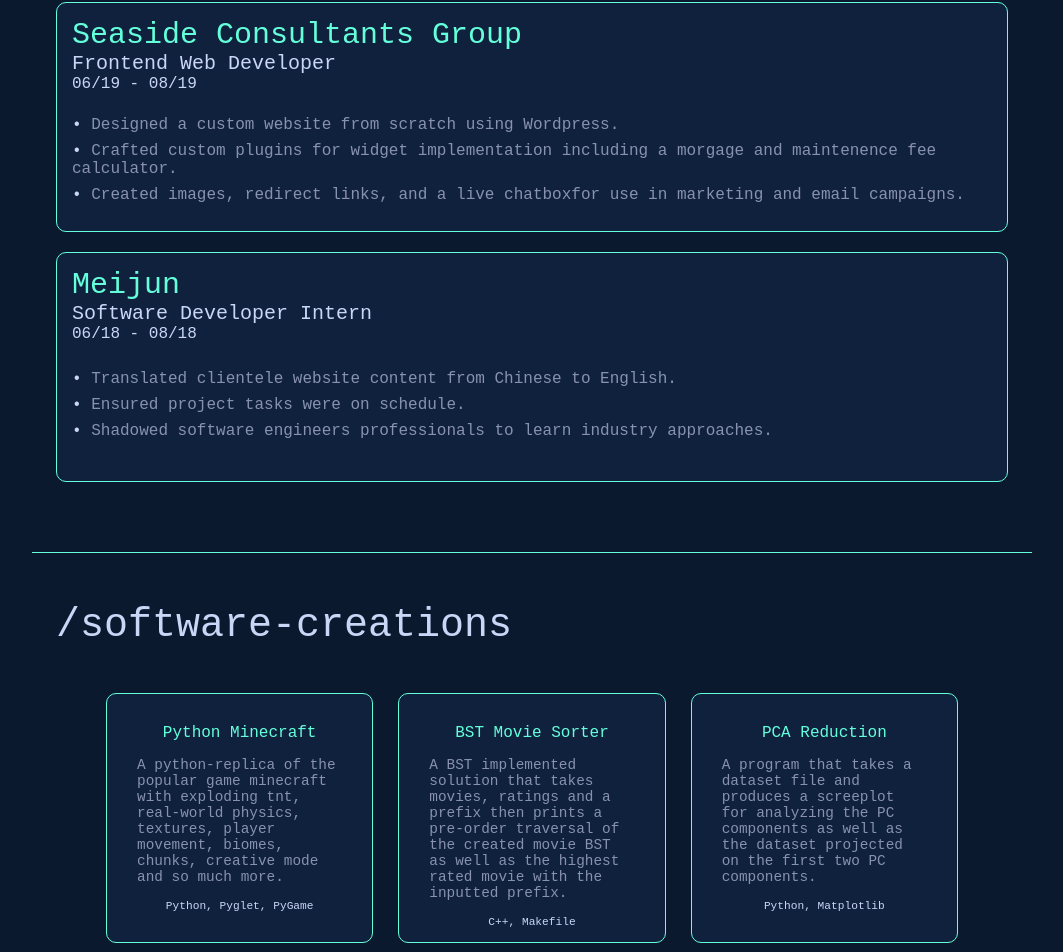
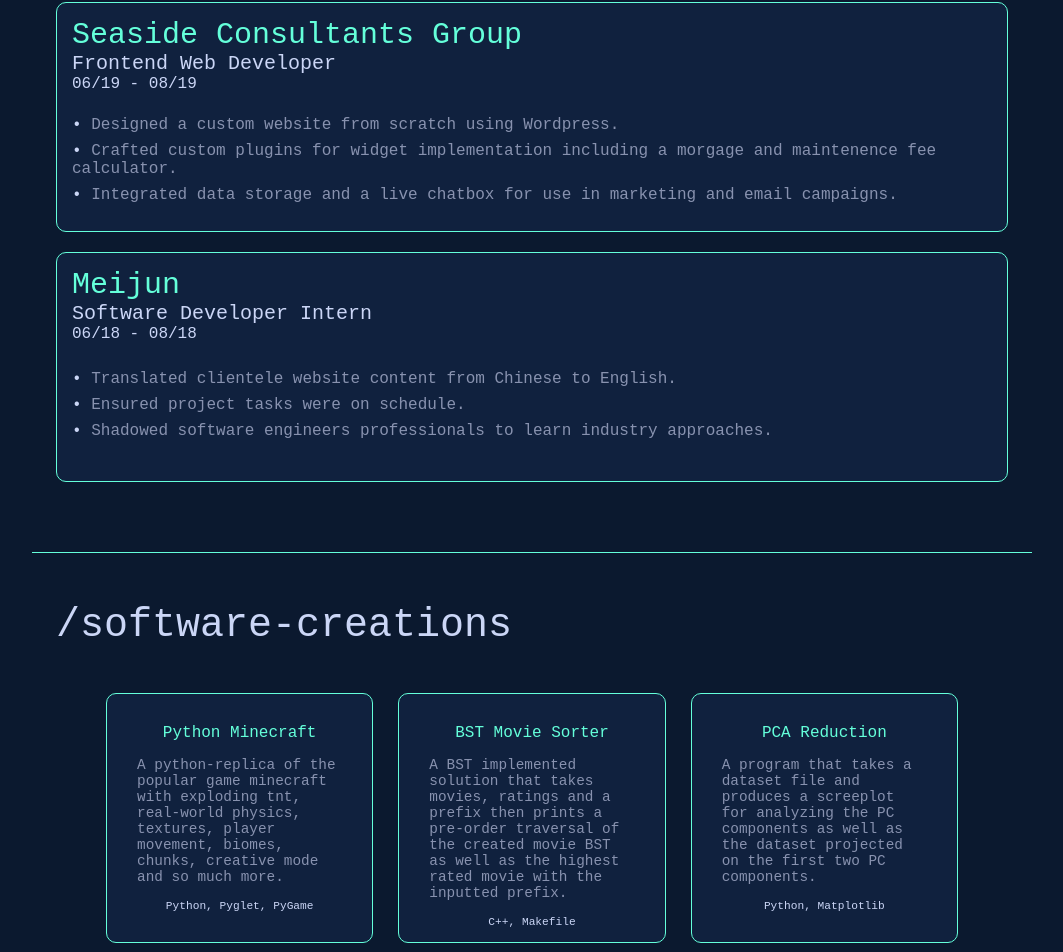
Before and after one commit to briggsrr/My-Website, a React (Create React App) app: page / in a window 1280 px wide. Shown: the part 2558-3510 px from the top of the page, without its empty margins (108-1171 px from the left). Built offline with nearby package versions, Linux system fonts and the light colour scheme.

Commit message:
Fixed typo

```diff
--- a/src/components/ExperienceSection/index.js
+++ b/src/components/ExperienceSection/index.js
@@ -85,7 +85,7 @@
                   </Point>
                   <Point>
                     <br></br><Colored>&#8226; </Colored>
-                  Created images, redirect links, and a live chatboxfor use in marketing and email campaigns.
+                  Integrated data storage and a live chatbox for use in marketing and email campaigns.
                   </Point>
                   </RoleTasks>
                 </RowBottom>
```
